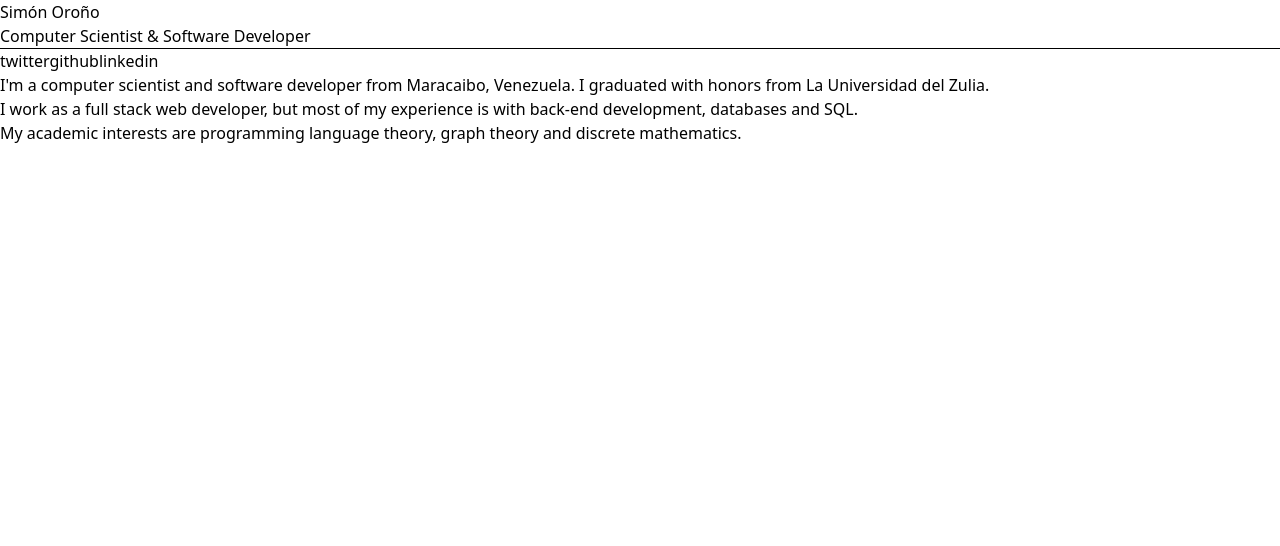
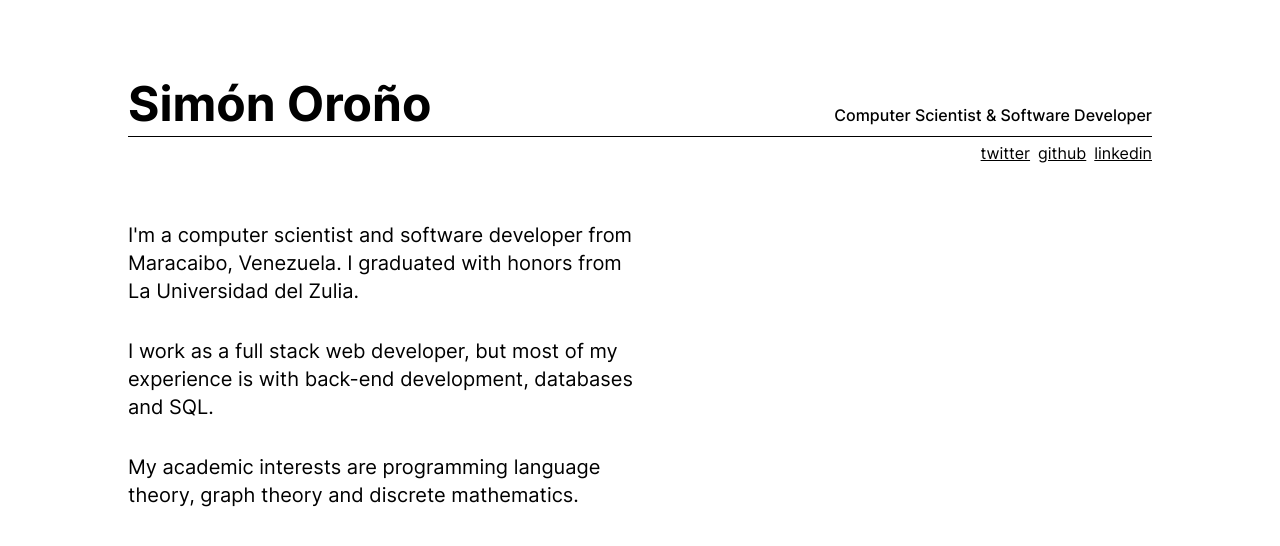
Before and after one commit to simonorono/mcbodev.com, a Vue app: page / in a window 1280 px wide. Shown: the top 546 px of the page. Built offline with nearby package versions, Linux system fonts and the light colour scheme.

Commit message:
Adapt CSS for the React project

```diff
--- a/src/main.tsx
+++ b/src/main.tsx
@@ -2,7 +2,8 @@ import React, { StrictMode } from 'react'
 import ReactDOM from 'react-dom'
 import App from './App'
 
-import "./index.css"
+import './index.css'
+import './assets/Inter Web/inter.css'
 
 ReactDOM.render(
   <StrictMode>
--- a/tailwind.config.js
+++ b/tailwind.config.js
@@ -3,7 +3,7 @@ const defaultTheme = require('tailwindcss/defaultTheme')
 
 module.exports = {
   mode: 'jit',
-  purge: ['./index.html', './src/**/*.{vue,js,ts}'],
+  purge: ['./index.html', './src/**/*.{jsx,tsx,ts}'],
   darkMode: false, // or 'media' or 'class'
   theme: {
     colors,
```
